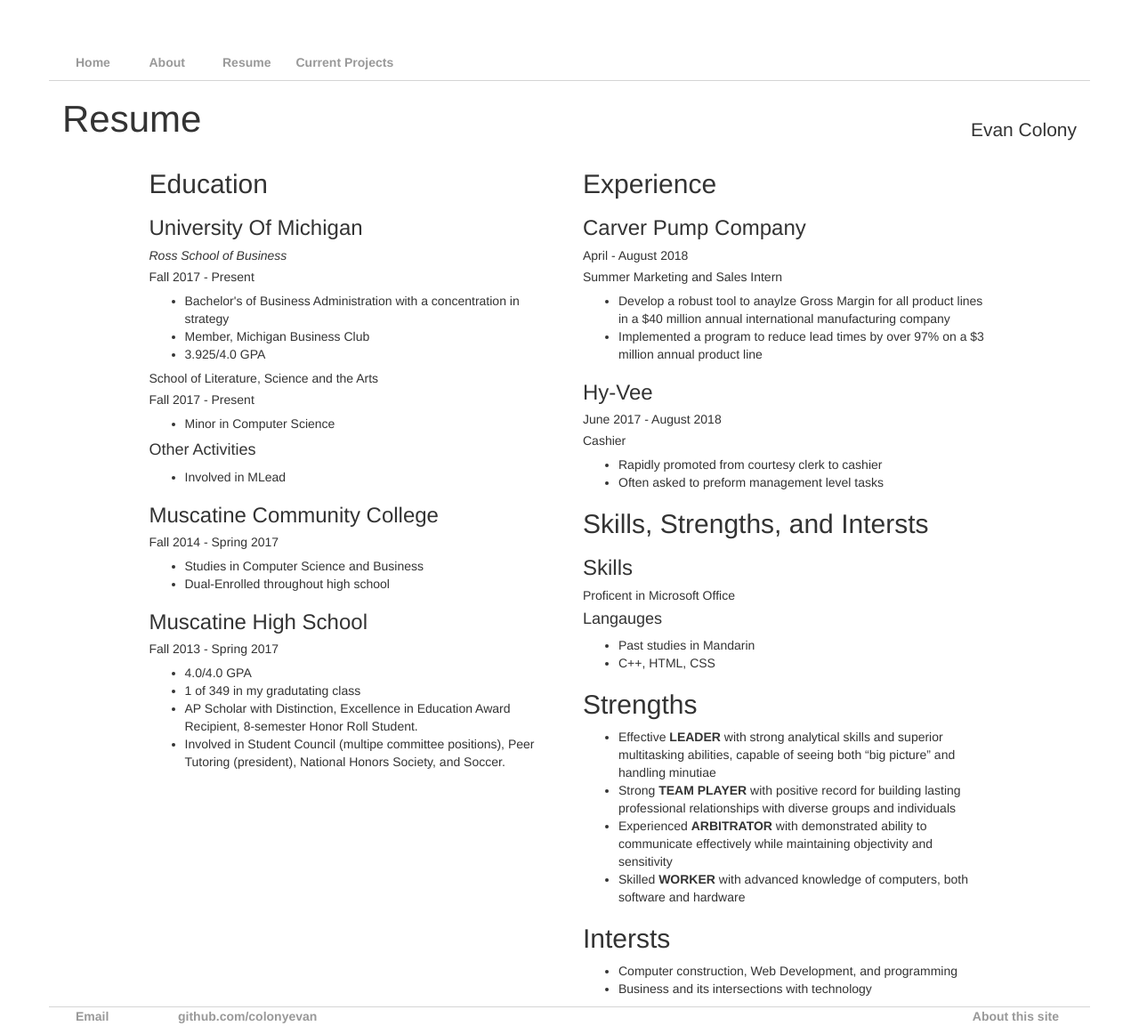
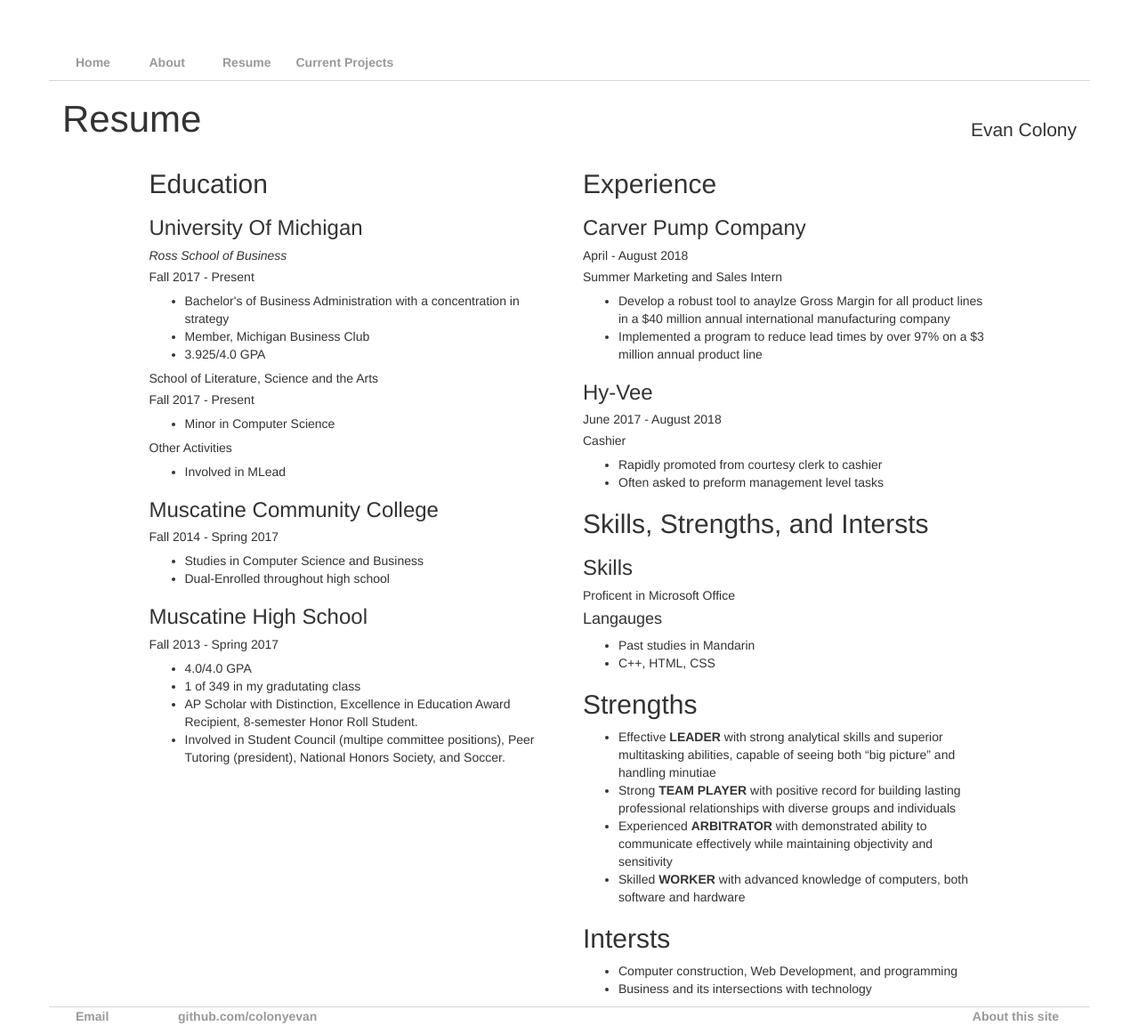
Before and after one commit to colonyevan/colonyevan.github.io, a Jekyll site: the page built from resume/index.html, in a window 1280 px wide. Shown: the whole page at 89% size. Built offline with Jekyll 4.4.1, drawn with Linux system fonts in a browser that asks for light colours.

```diff
--- a/resume/index.html
+++ b/resume/index.html
@@ -25,7 +25,7 @@ title: My Resume
                     <ul>
                         <li>Minor in Computer Science</li>
                     </ul>
-                    <h4>Other Activities</h4>
+                    <p id="Resume">Other Activities</p>
                         <ul>
                             <li>Involved in MLead</li>
                         </ul>
```
